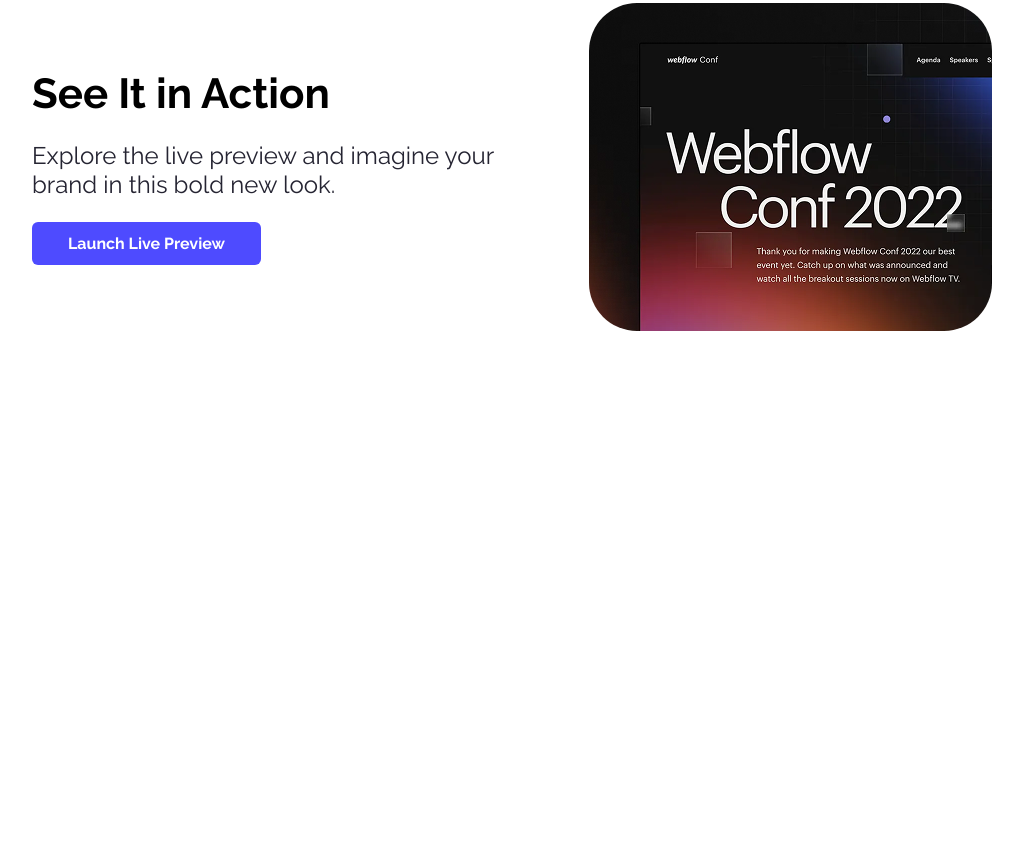
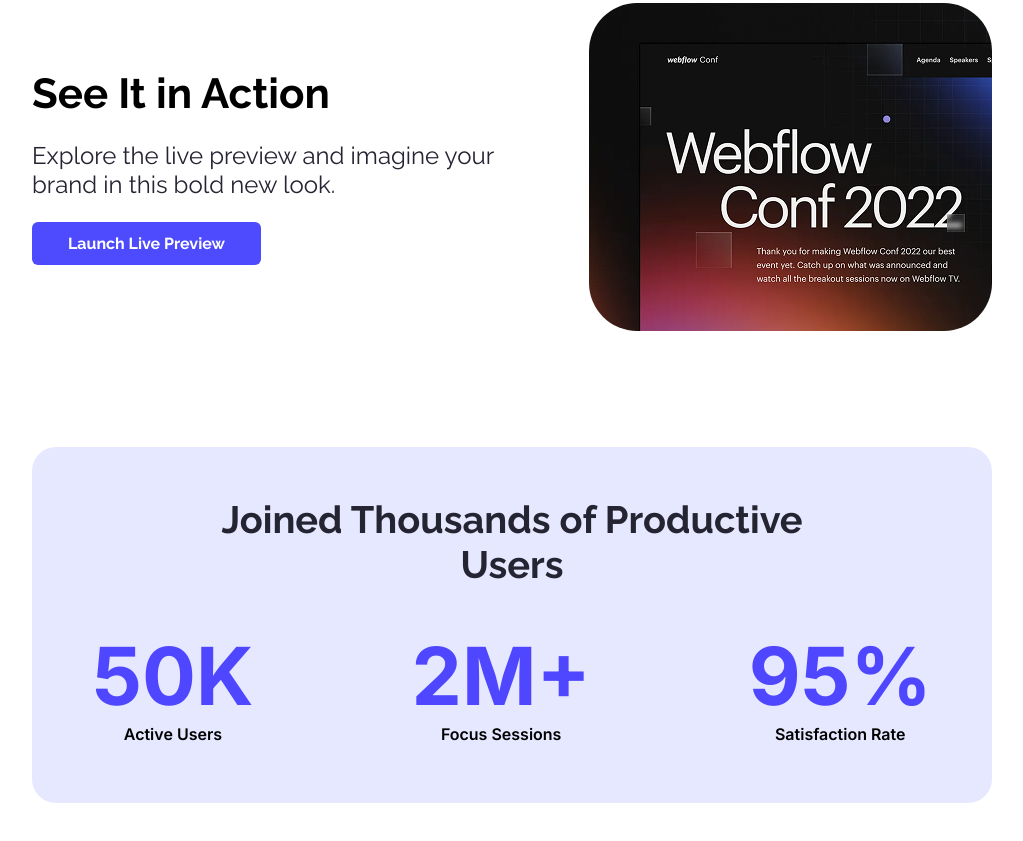
Before and after one commit to md-ju-jewel/Assignment_01, a plain HTML site: page index.html in a window 1280 px wide. Shown: the part 815-1656 px from the top of the page, without its empty margins (123-1146 px from the left). Before the commit the page ends 1262 px from the top, so only its background shows below. Drawn offline with Linux system fonts and the light colour scheme.

Commit message:
Productive Users Section added

```diff
--- a/index.html
+++ b/index.html
@@ -34,6 +34,24 @@
                 <a class="section-1-btn" href=""><button class="btn raleway-font">Launch Live Preview</button></a></div>
                 <img class="section-1-img" src="Assets/wc-mini.png" alt="">
            </section>
+            <section class="sec-2">
+                    <h3 class="sec-2-heading raleway-font">Joined Thousands of Productive Users</h3>
+                    <div class="sec-2-main-div inter-font">
+                        <div>
+                        <h1>50K</h1>
+                        <p>Active Users</p>
+                        </div>
+                        <div>
+                        <h1>2M+</h1>
+                        <p>Focus Sessions</p>
+                        </div>
+                        <div>
+                        <h1>95%</h1>
+                        <p>Satisfaction Rate</p>
+                        </div>
+                    </div>
+
+            </section>
         </main>
 
         <footer>
--- a/style.css
+++ b/style.css
@@ -80,3 +80,30 @@ nav a{
 .section-1-img{
   border-radius: 48px;
 }
+.sec-2{
+  height: 306px;
+  background-color: #E6E8FF;
+  margin: 116px 165px 116px 155px;
+  border-radius: 24px;
+  padding: 50px 142px 0px 142px;
+}
+.sec-2-main-div{
+  display: flex;
+  gap: 158px;
+  justify-content: center;
+  text-align: center;
+}
+.sec-2-heading{
+  font-size: 38px;
+  font-weight: 700;
+  text-align: center;
+  margin-bottom: 40px;
+  color: #252432;
+}
+.sec-2-main-div h1{
+  font-size: 80px;
+  color: #4E47FF;
+}
+.sec-2-main-div p{
+  font-weight: 600;
+}
```
